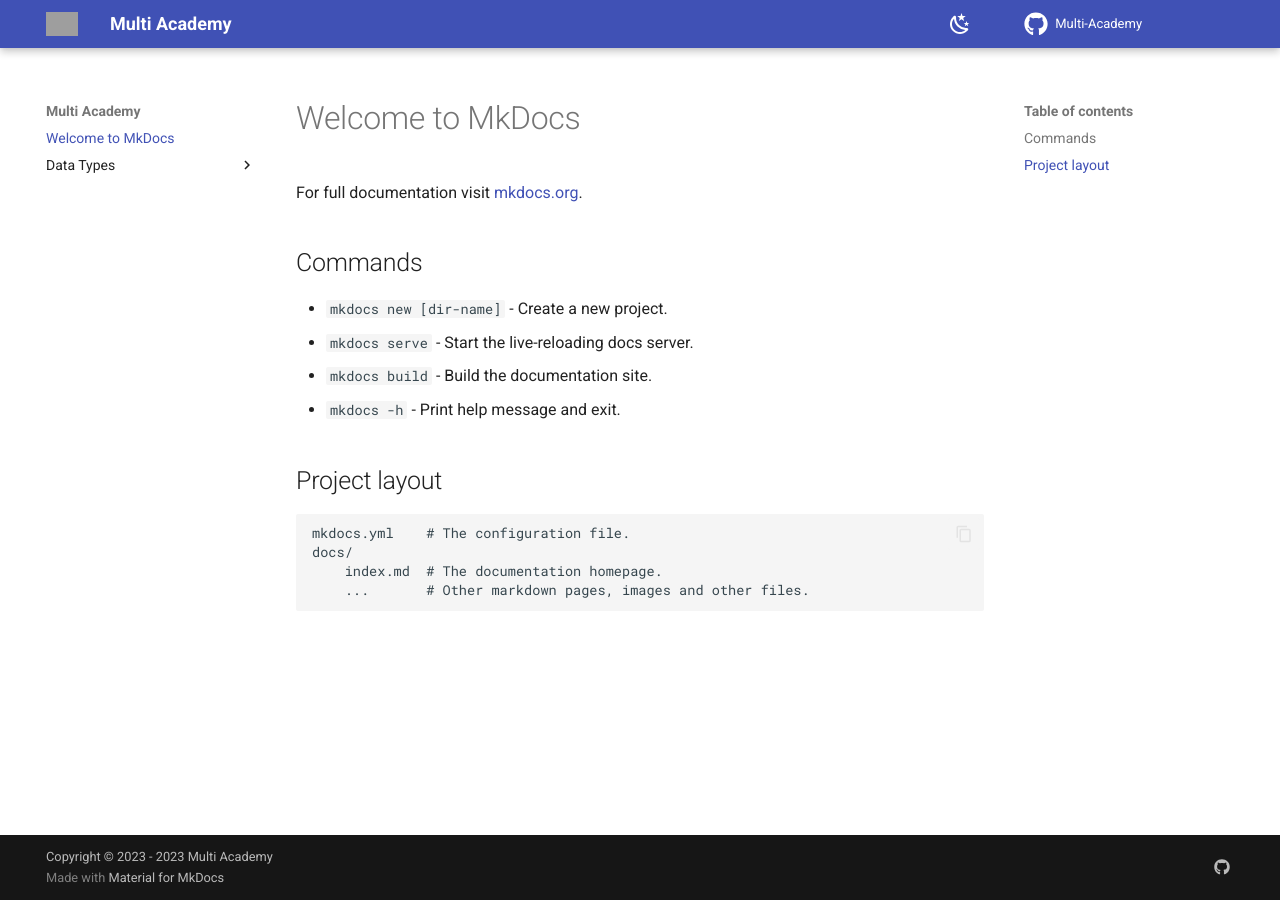
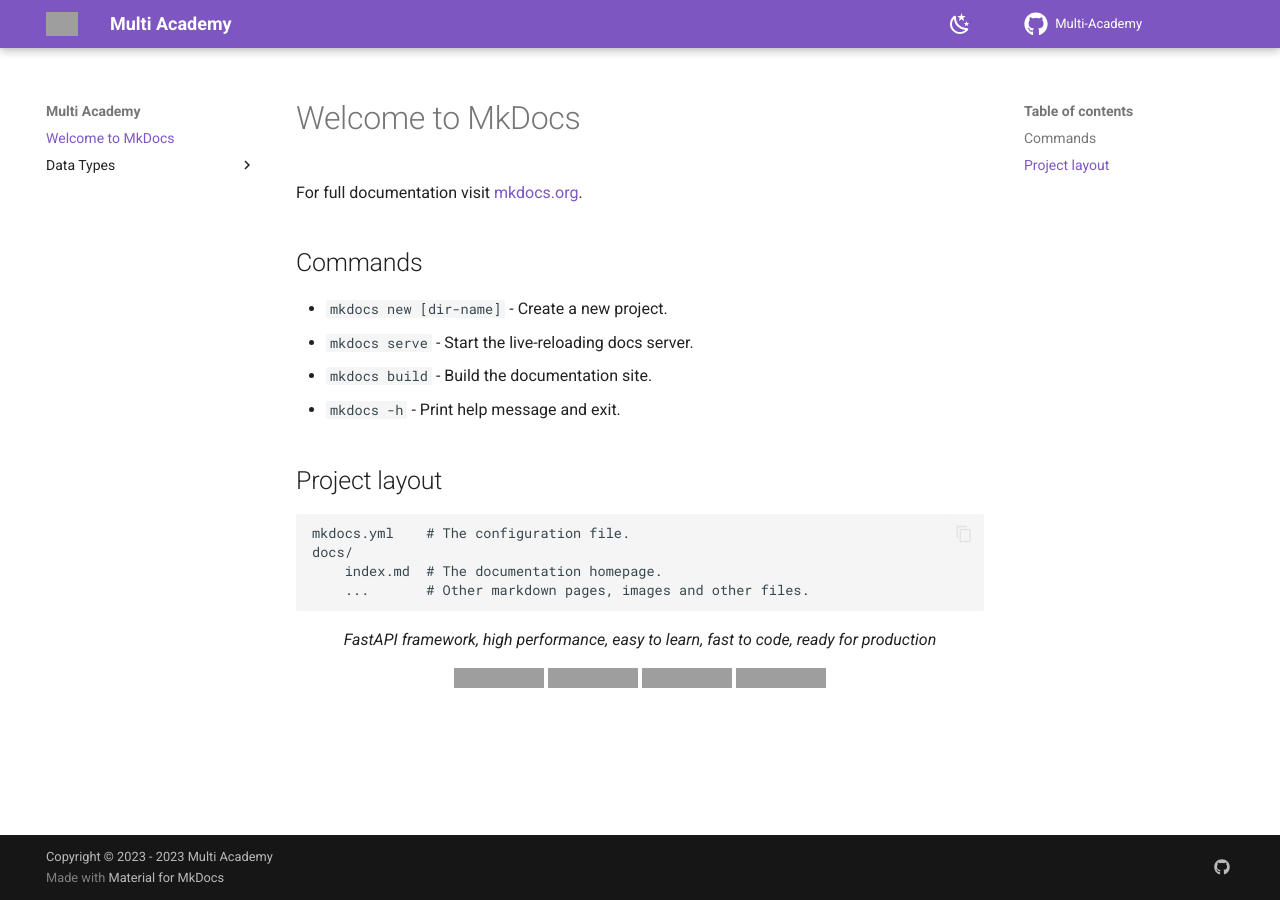
Before and after one commit to Multi-Academy/multi-academy.github.io, an MkDocs documentation site: the page built from docs/index.md, in a window 1280 px wide. Built offline with MkDocs 1.6.1 and Material for MkDocs 9.7.7, drawn with Linux system fonts in a browser that asks for light colours; grey boxes are pictures that could not be loaded.

Commit message:
update color

```diff
--- a/docs/index.md
+++ b/docs/index.md
@@ -20,3 +20,22 @@ For full documentation visit [mkdocs.org](https://www.mkdocs.org).
     docs/
         index.md  # The documentation homepage.
         ...       # Other markdown pages, images and other files.
+
+
+<p align="center">
+    <em>FastAPI framework, high performance, easy to learn, fast to code, ready for production</em>
+</p>
+<p align="center">
+<a href="https://github.com/tiangolo/fastapi/actions?query=workflow%3ATest+event%3Apush+branch%3Amaster" target="_blank">
+    <img src="https://github.com/tiangolo/fastapi/workflows/Test/badge.svg?event=push&branch=master" alt="Test">
+</a>
+<a href="https://coverage-badge.samuelcolvin.workers.dev/redirect/tiangolo/fastapi" target="_blank">
+    <img src="https://coverage-badge.samuelcolvin.workers.dev/tiangolo/fastapi.svg" alt="Coverage">
+</a>
+<a href="https://pypi.org/project/fastapi" target="_blank">
+    <img src="https://img.shields.io/pypi/v/fastapi?color=%2334D058&label=pypi%20package" alt="Package version">
+</a>
+<a href="https://pypi.org/project/fastapi" target="_blank">
+    <img src="https://img.shields.io/pypi/pyversions/fastapi.svg?color=%2334D058" alt="Supported Python versions">
+</a>
+</p>
--- a/mkdocs.yml
+++ b/mkdocs.yml
@@ -26,6 +26,8 @@ theme:
     # Palette toggle for light mode
     - media: "(prefers-color-scheme: light)"
       scheme: default
+      primary: deep purple
+      accent: pink
       toggle:
         icon: material/weather-night
         name: Switch to dark mode
@@ -33,6 +35,8 @@ theme:
     # Palette toggle for dark mode
     - media: "(prefers-color-scheme: dark)"
       scheme: slate
+      primary: white
+      accent: cyan
       toggle:
         icon: material/weather-sunny
         name: Switch to light mode
```
